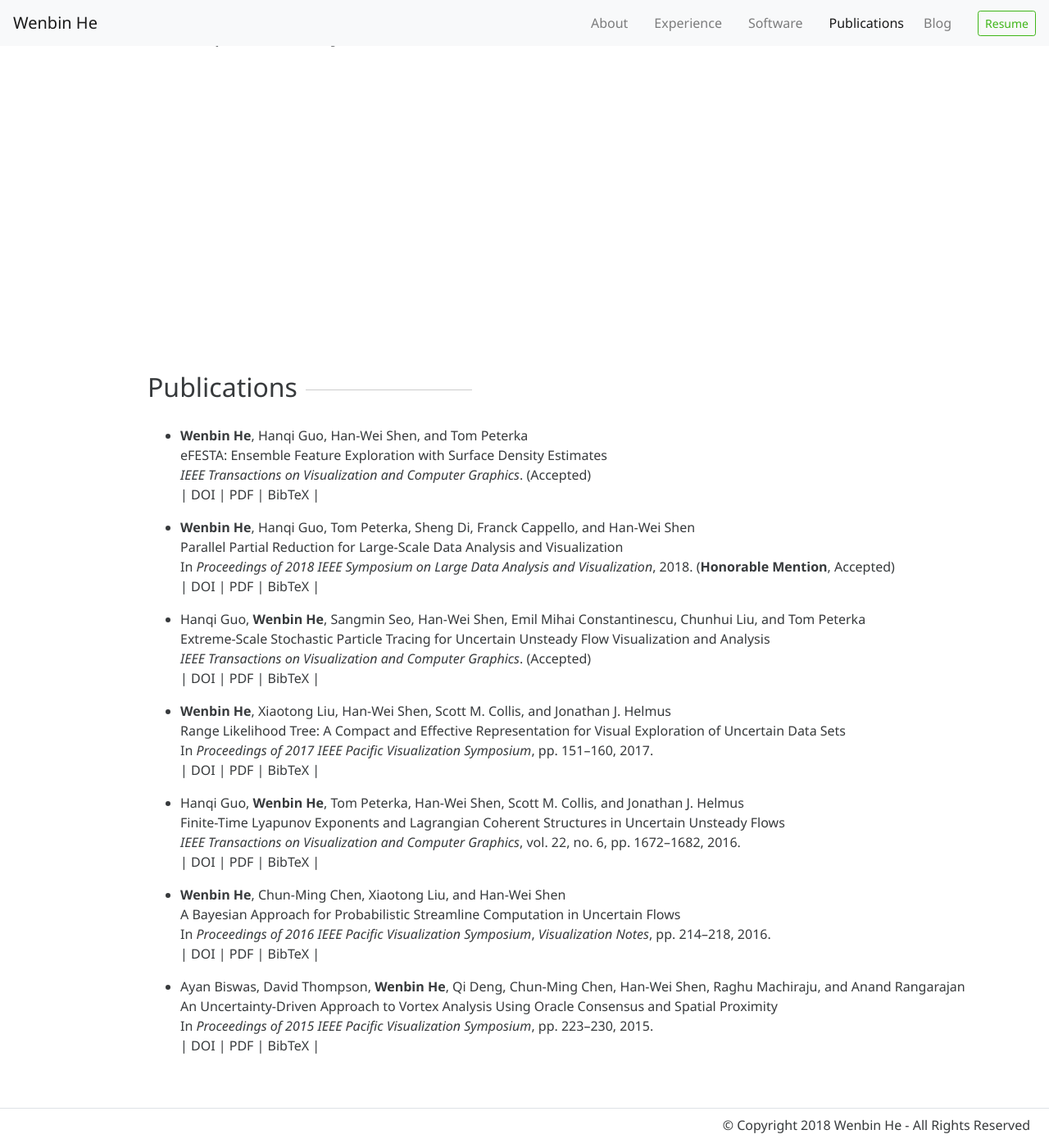
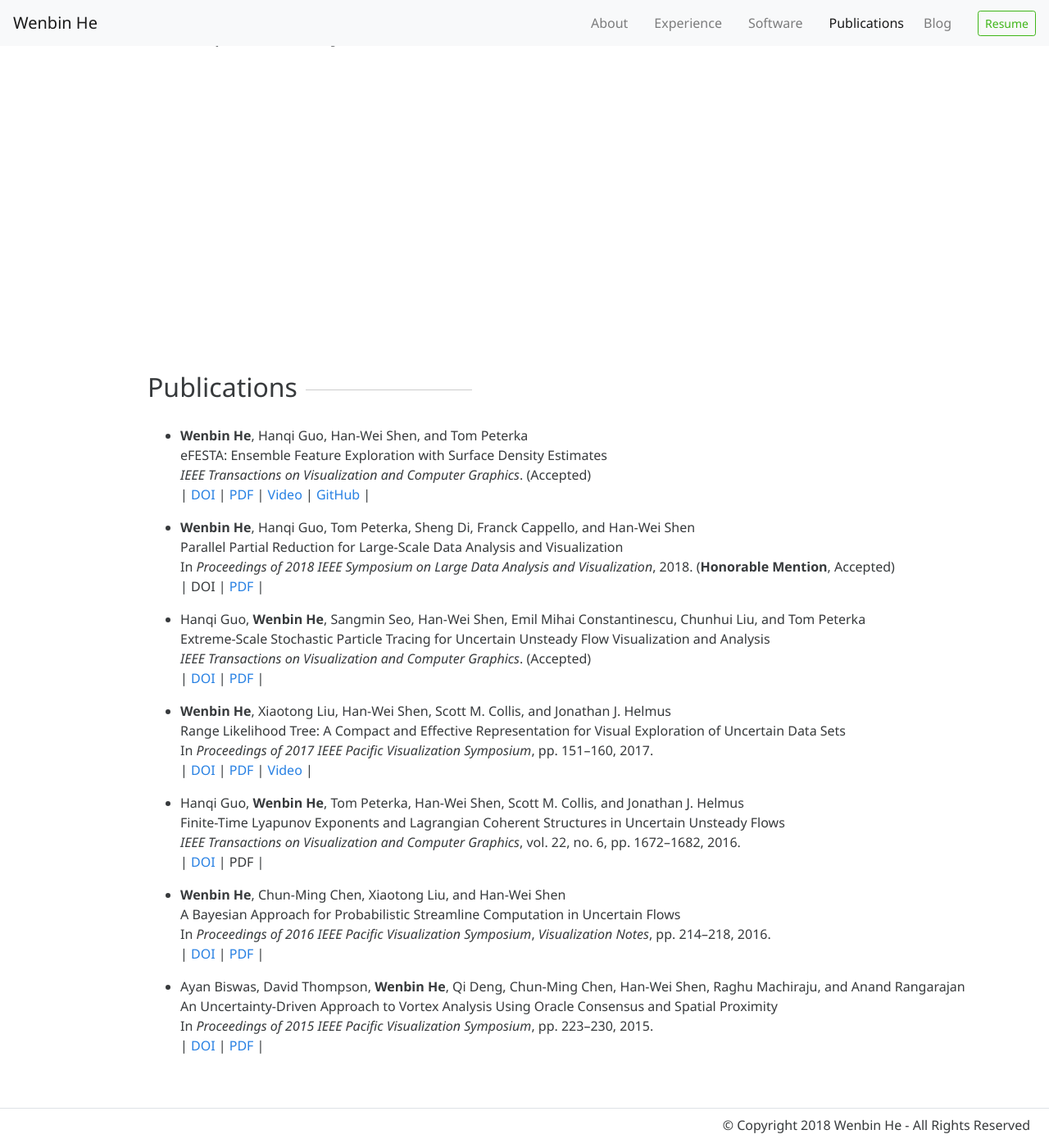
Before and after one commit to hewenbin/hewenbin.github.io, a Jekyll site: the page built from index.html, in a window 1280 px wide and 1400 px high, scrolled down 2067 px. Shown: the whole window at 82% size. Built offline with Jekyll 4.4.1, drawn with Linux system fonts in a browser that asks for light colours; nearby versions of some CDN libraries; a style sheet for code colours, icons or effects is not loaded; some of the changed text lies outside the part shown.

Commit message:
Update publications

```diff
--- a/_includes/home.html
+++ b/_includes/home.html
@@ -8,14 +8,17 @@
   <a class="btn btn-light mx-1" href="mailto:hewenbin.495@gmail.com" target="_blank" role="button">
     <i class="far fa-envelope"></i> Mail
   </a>
-  <a class="btn btn-light mx-1" href="https://scholar.google.com/citations?user=BQG5angAAAAJ&hl=en" target="_blank" role="button">
-    <i class="ai ai-google-scholar"></i> Google Scholar
+  <a class="btn btn-light mx-1" href="https://www.linkedin.com/in/wenbin-he-311906166/" target="_blank" role="button">
+    <i class="fab fa-linkedin"></i> LinkedIn
   </a>
   <a class="btn btn-light mx-1" href="https://github.com/hewenbin" target="_blank" role="button">
     <i class="fab fa-github"></i> GitHub
   </a>
-  <a class="btn btn-light mx-1" href="https://www.linkedin.com/in/wenbin-he-311906166/" target="_blank" role="button">
-    <i class="fab fa-linkedin"></i> LinkedIn
+  <a class="btn btn-light mx-1" href="https://scholar.google.com/citations?user=BQG5angAAAAJ&hl=en" target="_blank" role="button">
+    <i class="ai ai-google-scholar"></i> Google Scholar
+  </a>
+  <a class="btn btn-light mx-1" href="https://www.researchgate.net/profile/Wenbin_He2" target="_blank" role="button">
+    <i class="ai ai-researchgate"></i> ResearchGate
   </a>
 </p>
 
--- a/_includes/publications.html
+++ b/_includes/publications.html
@@ -9,7 +9,7 @@
     <br>
     <em>IEEE Transactions on Visualization and Computer Graphics</em>. (Accepted)
     <br>
-    | DOI | PDF | BibTeX |
+    | <a href="https://ieeexplore.ieee.org/document/8525340" target="_blank">DOI</a> | <a href="https://www.researchgate.net/publication/328775315_eFESTA_Ensemble_Feature_Exploration_with_Surface_Density_Estimates" target="_blank">PDF</a> | <a href="https://vimeo.com/302362558" target="_blank">Video</a> | <a href="https://github.com/hewenbin/sde" target="_blank">GitHub</a> |
   </p></li>
 
   <li><p>
@@ -19,7 +19,7 @@
     <br>
     In <em>Proceedings of 2018 IEEE Symposium on Large Data Analysis and Visualization</em>, 2018. (<strong>Honorable Mention</strong>, Accepted)
     <br>
-    | DOI | PDF | BibTeX |
+    | DOI | <a href="https://www.researchgate.net/publication/328615547_Parallel_Partial_Reduction_for_Large-Scale_Data_Analysis_and_Visualization" target="_blank">PDF</a> |
   </p></li>
 
   <li><p>
@@ -29,7 +29,7 @@
     <br>
     <em>IEEE Transactions on Visualization and Computer Graphics</em>. (Accepted)
     <br>
-    | DOI | PDF | BibTeX |
+    | <a href="https://ieeexplore.ieee.org/document/8419325" target="_blank">DOI</a> | <a href="https://www.researchgate.net/publication/326612460_Extreme-Scale_Stochastic_Particle_Tracing_for_Uncertain_Unsteady_Flow_Visualization_and_Analysis" target="_blank">PDF</a> |
   </p></li>
 
   <li><p>
@@ -39,7 +39,7 @@
     <br>
     In <em>Proceedings of 2017 IEEE Pacific Visualization Symposium</em>, pp. 151–160, 2017.
     <br>
-    | DOI | PDF | BibTeX |
+    | <a href="https://ieeexplore.ieee.org/document/8031589" target="_blank">DOI</a> | <a href="https://www.researchgate.net/publication/319866377_Range_likelihood_tree_A_compact_and_effective_representation_for_visual_exploration_of_uncertain_data_sets" target="_blank">PDF</a> | <a href="https://vimeo.com/302365818" target="_blank">Video</a> |
   </p></li>
 
   <li><p>
@@ -49,7 +49,7 @@
     <br>
     <em>IEEE Transactions on Visualization and Computer Graphics</em>, vol. 22, no. 6, pp. 1672–1682, 2016.
     <br>
-    | DOI | PDF | BibTeX |
+    | <a href="https://ieeexplore.ieee.org/document/7422124" target="_blank">DOI</a> | PDF |
   </p></li>
 
   <li><p>
@@ -59,7 +59,7 @@
     <br>
     In <em>Proceedings of 2016 IEEE Pacific Visualization Symposium</em>, <em>Visualization Notes</em>, pp. 214–218, 2016.
     <br>
-    | DOI | PDF | BibTeX |
+    | <a href="https://ieeexplore.ieee.org/document/7465273" target="_blank">DOI</a> | <a href="https://www.researchgate.net/publication/302073763_A_Bayesian_approach_for_probabilistic_streamline_computation_in_uncertain_flows" target="_blank">PDF</a> |
   </p></li>
 
   <li><p>
@@ -69,7 +69,7 @@
     <br>
     In <em>Proceedings of 2015 IEEE Pacific Visualization Symposium</em>, pp. 223–230, 2015.
     <br>
-    | DOI | PDF | BibTeX |
+    | <a href="https://ieeexplore.ieee.org/document/7156381" target="_blank">DOI</a> | <a href="https://www.researchgate.net/publication/271907804_An_uncertainty-driven_approach_to_vortex_analysis_using_oracle_consensus_and_spatial_proximity" target="_blank">PDF</a> |
   </p></li>
 
 </ul>
```
